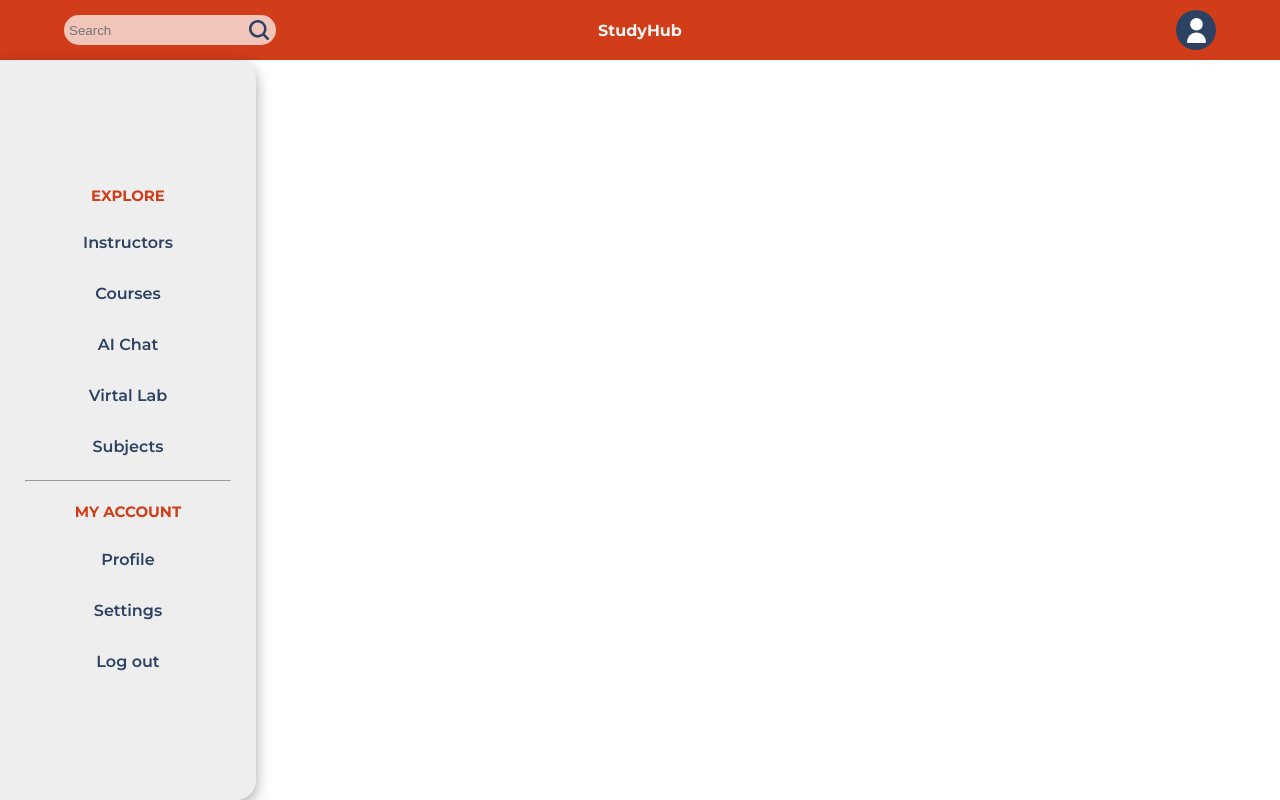
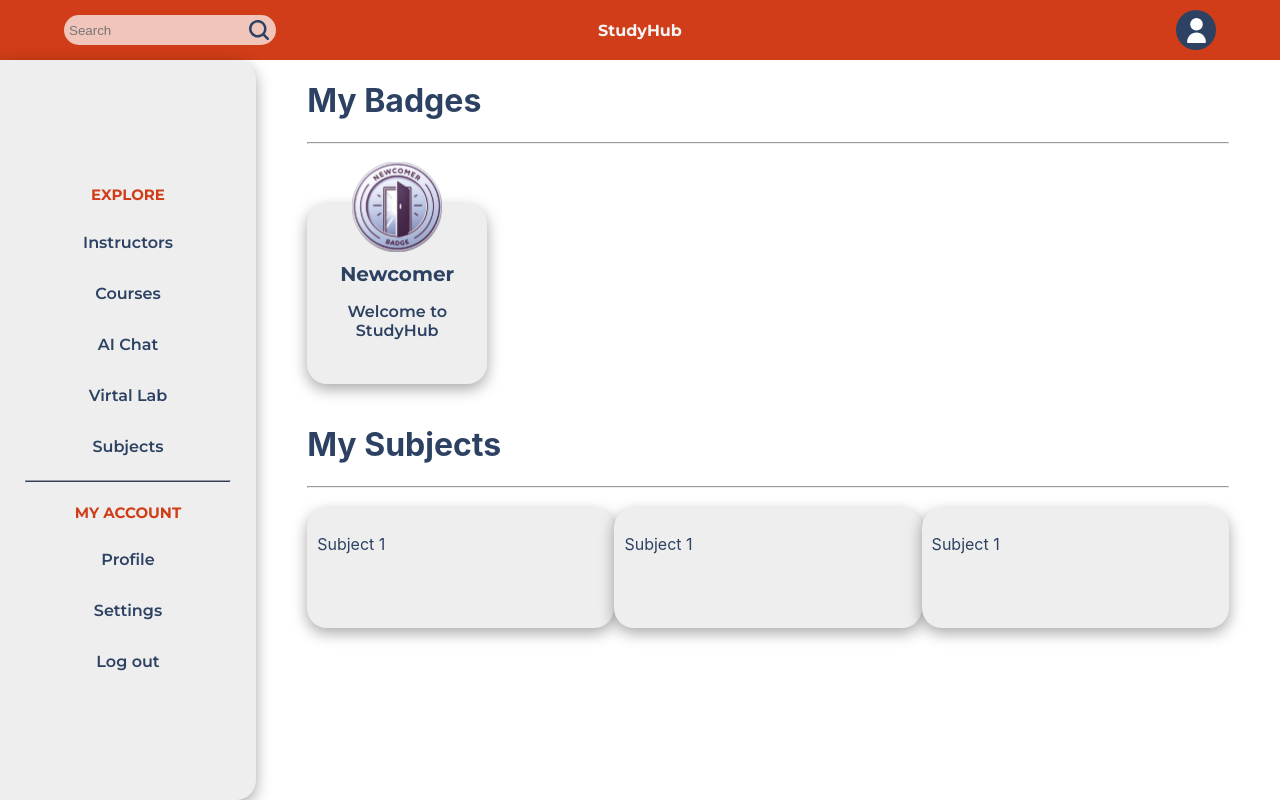
Before and after one commit to elidaarnaut/StudyHub, a React (Create React App) app in the folder study-hub/: page /dashboardStudent in a window 1280 px wide. Built offline with nearby package versions, Linux system fonts and the light colour scheme.

Commit message:
Progres on Students Dashboard

```diff
--- a/study-hub/src/App.css
+++ b/study-hub/src/App.css
@@ -82,14 +82,16 @@
 .mainText h1 {
   font-size: 55px;
   font-family: 'Montserrat';
-  font-weight: 1000;
+  font-weight: 700;
   text-align: center;
   margin-top: 0;
+  color: #023047;
 
 }
 
 .mainText p{
   text-align: left;
+  color: #023047;
 }
 
 .mainText button{
@@ -166,6 +168,8 @@
   background-color: #ffffff;
   width: 100%;
   height: calc(100vh - 60px);
+  display: flex;
+
 }
 
  /* USER ICON ON TOP MENU 2 */
@@ -187,6 +191,8 @@
 
 }
 
+ /* SIDE MENU  */
+
 .sideMenuDiv {
   background-color: #EEEEEE;
   height: calc(100vh - 60px);
@@ -203,6 +209,7 @@
 .sideMenuDiv hr {
   width: 80%;
   background-color: #2D4263;
+  height: 1px;
 }
 
 .sideMenuDiv p {
@@ -218,3 +225,85 @@
   font-weight: 700;
 
 }
+
+ /* DASHBOARD STUDENT  */
+.next2SideMenuDiv {
+  width: 80%;
+  display: flex;
+  align-items: center;
+  /* justify-content: center; */
+  flex-direction: column;
+}
+
+.badgesSectionDash {
+  width: 90%;
+  height: auto;
+  color: #2D4263;
+  /* background-color: #023047; */
+}
+
+ /* BADGES COMPONENT */
+
+.badgeDiv {
+  width: 180px;
+  height: 180px;
+  background-color: #EEEEEE;
+  border-radius: 20px;
+  display: flex;
+  justify-content: center;
+  align-items: center;
+  flex-direction: column;
+  margin-top: 60px;
+  /* margin-bottom: -50px; */
+  box-shadow: rgba(0, 0, 0, 0.35) 0px 5px 15px;
+
+}
+
+.badgeDiv img {
+  width: 50%;
+  position: relative;
+  bottom: 70px;
+  /* left: 50px; */
+}
+
+.badgeText {
+  margin-top: -60px;
+  text-align: center;
+  font-family: 'Montserrat',Arial, Helvetica, sans-serif;
+  font-weight: 600;
+  font-size: 16px;
+  color: #2D4263;
+  padding: 0px 10px;
+
+}
+
+.badgeText>p:first-of-type {
+  font-weight: 700;
+  font-size: 20px;
+  margin: 0;
+}
+
+.mySubjectsDash {
+  width: 90%;
+  height: auto;
+  color: #2D4263;
+  margin-top: 20px;
+
+}
+
+.subjectItemDash {
+  width: 45%;
+  height: 100px;
+  background-color: #EEEEEE;
+  border-radius: 20px;
+  padding: 10px;
+  box-shadow: rgba(0, 0, 0, 0.35) 0px 5px 15px;
+
+}
+
+.subjectsListedDash {
+  display: flex;
+  justify-content: space-between;
+  margin-top: 20px;
+
+}
--- /dev/null
+++ b/study-hub/src/components/Badges.jsx
@@ -0,0 +1,17 @@
+import React from "react";
+import newcomerBadge from "../assets/newcomerBadge.svg";
+
+function Badges(){
+    return(
+        <div className="badgeDiv">
+            <img src={newcomerBadge} alt="Newcomer Badge" />
+            <div className="badgeText">
+                <p>Newcomer</p>
+                <p>Welcome to StudyHub</p>
+            </div>
+
+        </div>
+    );
+}
+
+export default Badges;
--- /dev/null
+++ b/study-hub/src/components/MySubjectDash.jsx
@@ -0,0 +1,11 @@
+import React from "react";
+
+function MySubjectsDash(){
+    return (
+        <div className="subjectItemDash">
+            <p>Subject 1</p>
+         </div>
+    );
+}
+
+export default MySubjectsDash;
--- a/study-hub/src/pages/DashboardStudent.jsx
+++ b/study-hub/src/pages/DashboardStudent.jsx
@@ -1,6 +1,8 @@
 import React from "react";
 import TopMenu2 from "../components/TopMenu2";
 import SideMenu from "../components/SideMenu";
+import Badges from "../components/Badges";
+import MySubjectsDash from "../components/MySubjectDash";
 
 function DashboardStudent(){
     return(
@@ -8,6 +10,23 @@ function DashboardStudent(){
             <TopMenu2></TopMenu2>
             <div className="sDashboardMain">
                 <SideMenu></SideMenu>
+                <div className="next2SideMenuDiv">
+                    <div className="badgesSectionDash">
+                        <h1>My Badges</h1>
+                        <hr />
+                        <Badges></Badges>
+                    </div>
+                    <div className="mySubjectsDash">
+                        <h1>My Subjects</h1>
+                        <hr />
+                        <div className="subjectsListedDash">
+                            <MySubjectsDash></MySubjectsDash>
+                            <MySubjectsDash></MySubjectsDash>
+                            <MySubjectsDash></MySubjectsDash>
+                        </div>
+
+                    </div>
+                </div>
             </div>
         </div>
     );
```
Also changed, not shown: study-hub/src/assets/newcomerBadge.svg (added).
